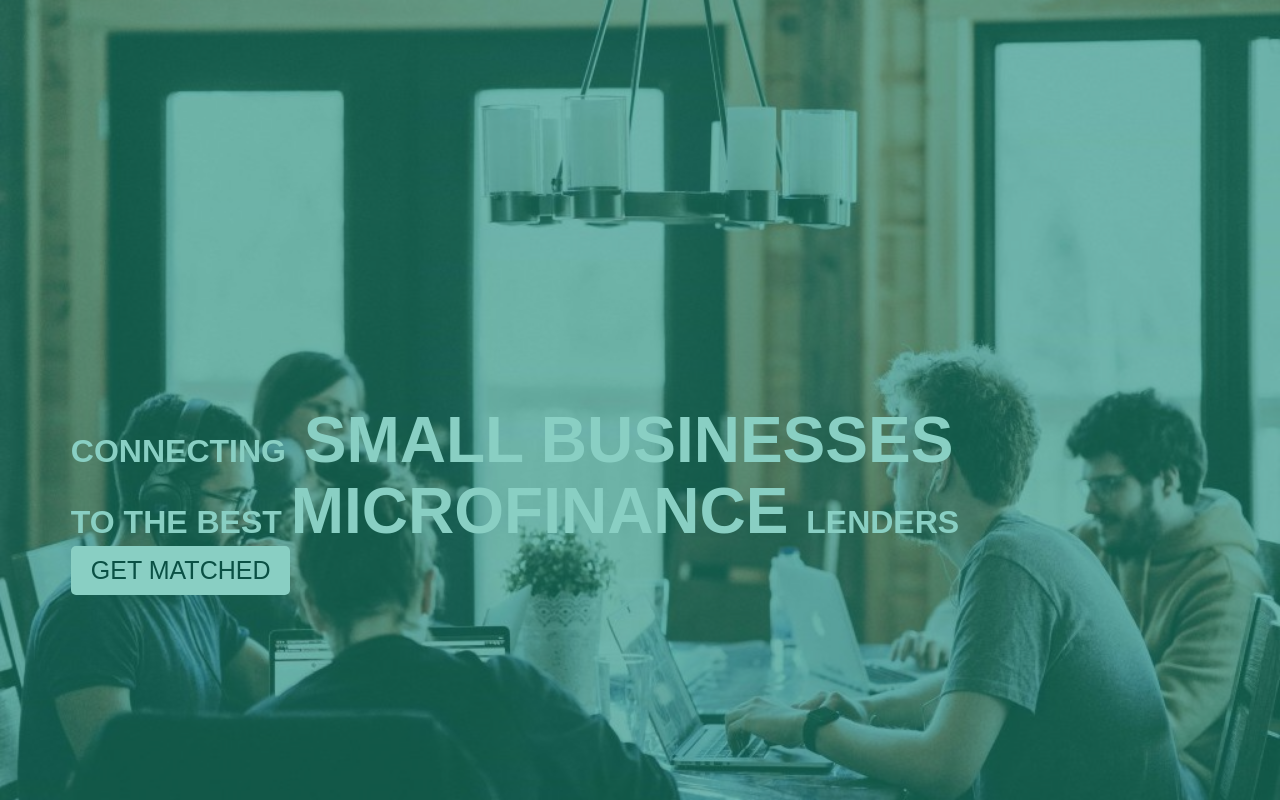
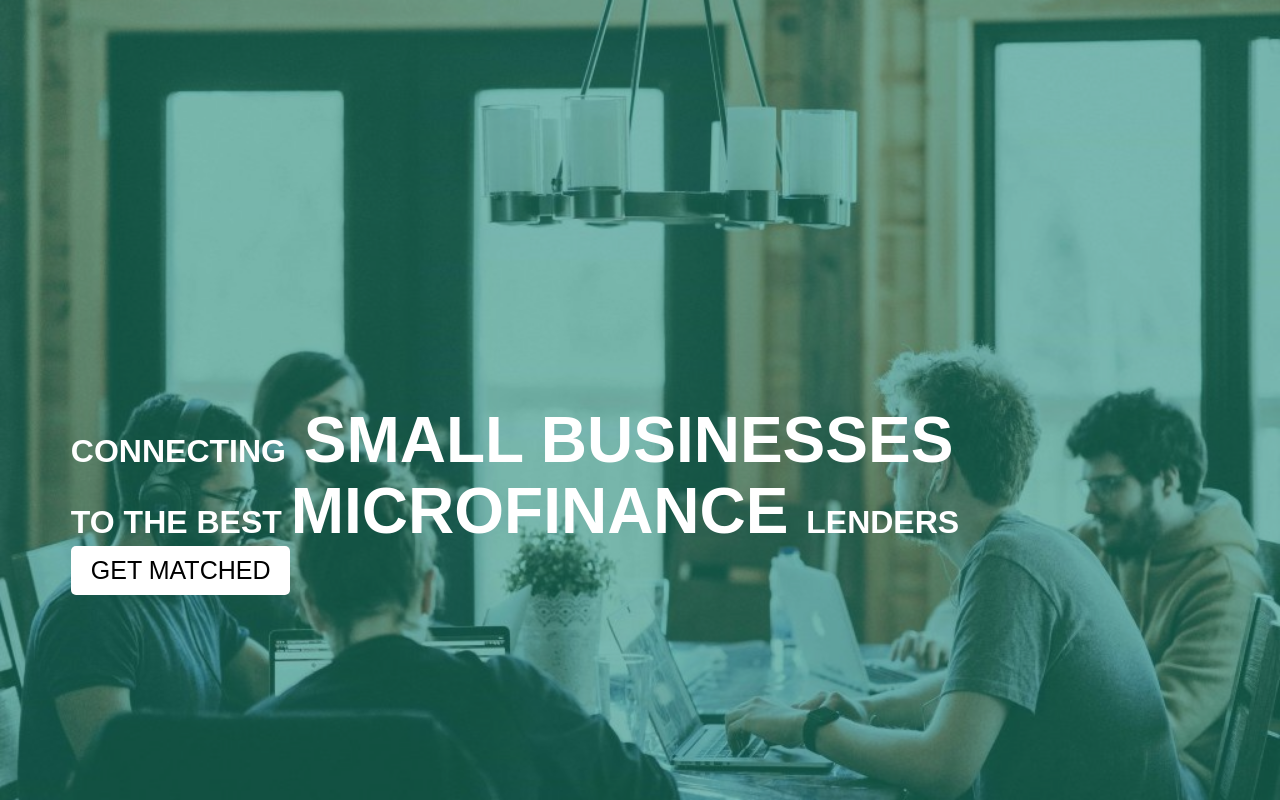
Before and after one commit to JacobAbraham13/PersonalFinance, a React (Create React App) app in the folder angelconnectfinal/: page / in a window 1280 px wide. Built offline with nearby package versions, Linux system fonts and the light colour scheme.

Commit message:
Update HeroPage.css

```diff
--- a/angelconnectfinal/src/HeroPage.css
+++ b/angelconnectfinal/src/HeroPage.css
@@ -15,6 +15,7 @@
     padding-top: 300 px;
     margin-top: 200px; /* Optional: Add margin-top if padding alone doesn't work */
     margin-right: 250px;
+    z-index: 1;
   }
 
   button {
@@ -41,5 +42,5 @@
     left: 0;
     width: 100%;
     height: 100%;
-    background-color: rgb(21, 160, 135, 0.5);
+    background-color: rgb(21, 160, 135, 0.45);
   }
```
